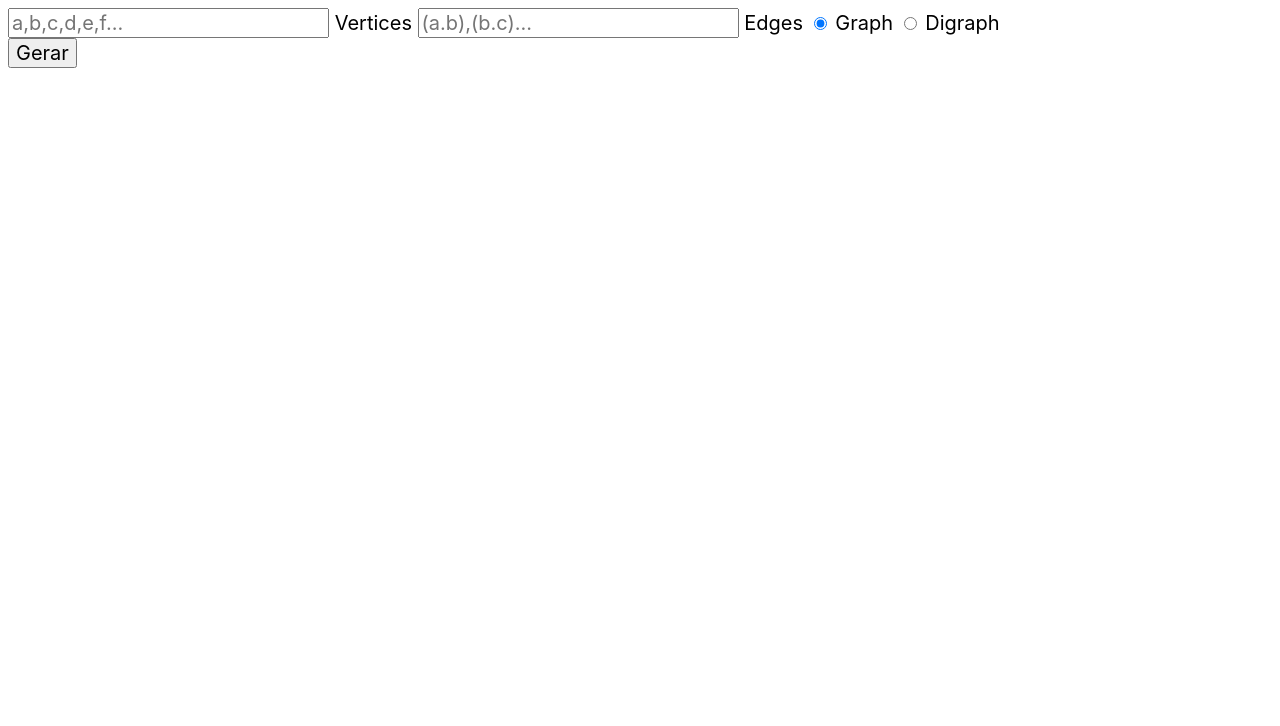
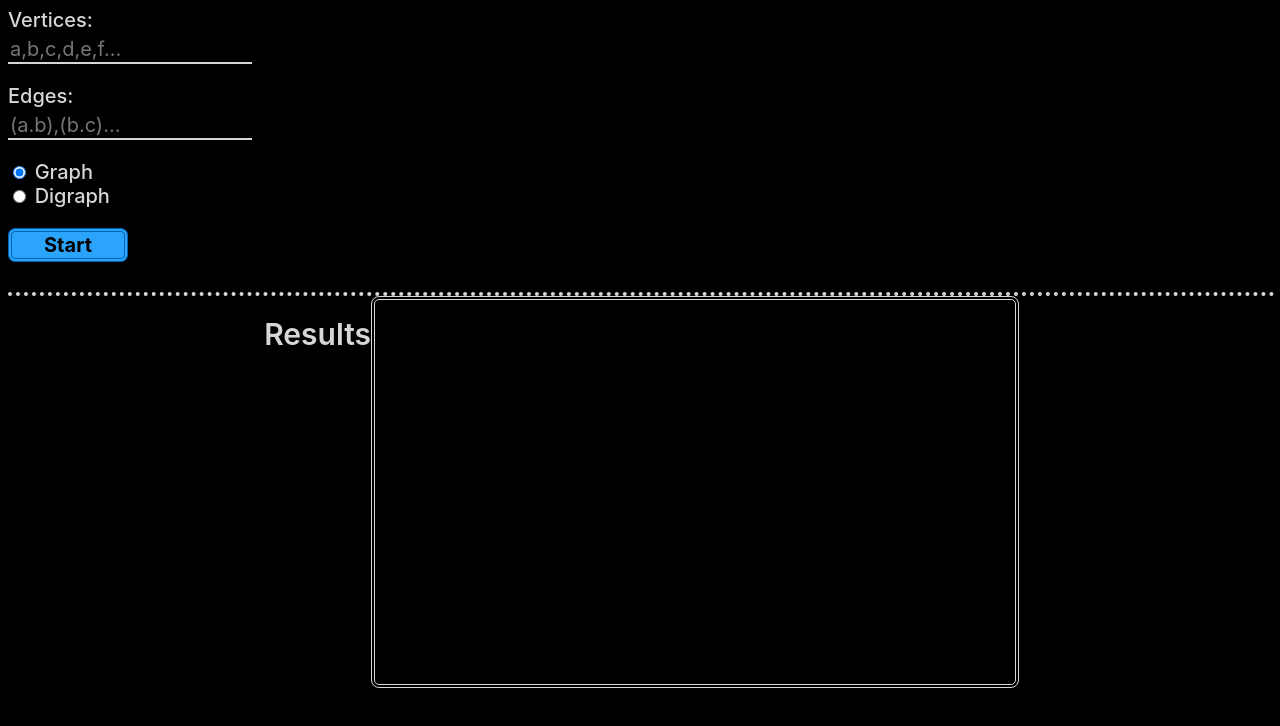
Before and after one commit to MatheusValera/graph, a website: page static/index.html in a window 1280 px wide. Drawn offline with Linux system fonts and the light colour scheme.

Commit message:
fix: change front

```diff
--- a/static/index.html
+++ b/static/index.html
@@ -8,20 +8,29 @@
   <body>
     <main>
       <form>
+        <label for="vertices">Vertices:</label>
         <input type="text" placeholder="a,b,c,d,e,f..." id="vertices">
-        <label for="vertices">Vertices</label>
+        <label for="edges">Edges:</label>
         <input type="text" placeholder="(a.b),(b.c)..." id="edges">
-        <label for="edges">Edges</label>
-        <input type="radio" name="typeGraph" checked="" value="graph" id="graph">
-        <label for="vertices">Graph</label>
-        <input type="radio" name="typeGraph" value="digraph" id="digraph">
-        <label for="edges">Digraph</label>
+        <div>
+          <input type="radio" name="typeGraph" checked="" value="graph" id="graph">
+          <label for="vertices">Graph</label>
+        </div>
+        <div>
+          <input type="radio" name="typeGraph" value="digraph" id="digraph">
+          <label for="edges">Digraph</label>
+        </div>
+        <button onclick="getData()">Start</button>
       </form>
 
-      <div id="results"></div>
+      <div id="results">
+        <h1>Results</h1>
+        <div class="div-results">
+
+        </div>
+      </div>
     </main>
 
-    <button onclick="getData()">Gerar</button>
   </body>
   <script src="/static/scripts/script.js"></script>
 </html>
--- a/static/styles/sass/style.scss
+++ b/static/styles/sass/style.scss
@@ -1,16 +1,73 @@
+$my-gray: rgb(214, 214, 214);
+$my-blue: rgb(43, 165, 252);
+
 * {
     font-family: -apple-system, BlinkMacSystemFont, 'Segoe UI', Roboto, Oxygen, Ubuntu, Cantarell, 'Open Sans', 'Helvetica Neue', sans-serif;
     font-size:20px;
 }
 
 body {
+    width: 99vw;
     background-color: black;
+    color: $my-gray;
 }
 
 main {
-
+    display: flex;
+    flex-direction: column;
 }
 
 form {
+    display: flex;
+    flex-direction: column;
+    justify-content: center;
+    label {
+        font-weight: 500;
+    }
+    input[type="text"] {
+        color: rgb(193, 193, 193);
+        color: $my-blue;
+        margin-bottom: 20px;
+        width: 30vh;
+        background: black;
+        outline: none;
+        border: none;
+        border-bottom: $my-gray solid 2px;
+        padding-top: 5px;
+        & -webkit-input-placeholder {
+            background: black;
+        }
+    }
+    button {
+        background: $my-blue;
+        border: rgb(0, 98, 177) double 4px;
+        color: rgb(0, 0, 0);
+        font-weight: 700;
+        margin-top: 20px;
+        width: 15vh;
+        border-radius: 7px;
+    }
+    padding-bottom: 30px;
+    border-bottom: $my-gray dotted 4px;
+}
+
+#results {
+    display: flex;
+    flex-wrap: wrap;
+    justify-content: center;
+    h1 {
+        font-size: 30px;
+        font-weight: 600;
+    }
+}
+
+.div-results {
+    display: flex;
+    align-items: center;
+    justify-content: center;
+    width: 80vh;
+    min-height: 30vw;
+    border-radius: 8px;
+    border: $my-gray double 4px;
 
 }
```
Also changed, not shown: static/styles/css/style.css, 1 other file.
